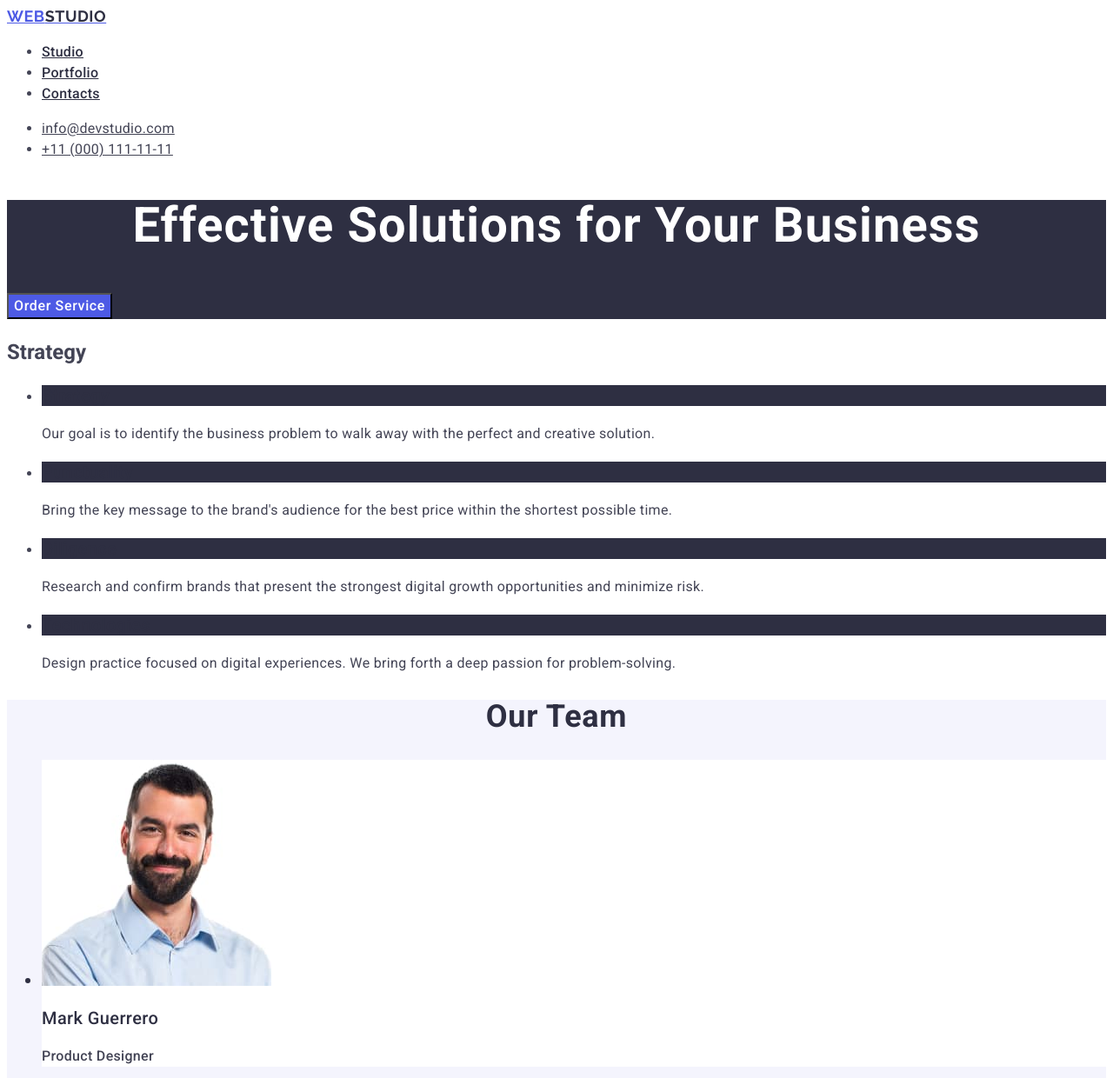
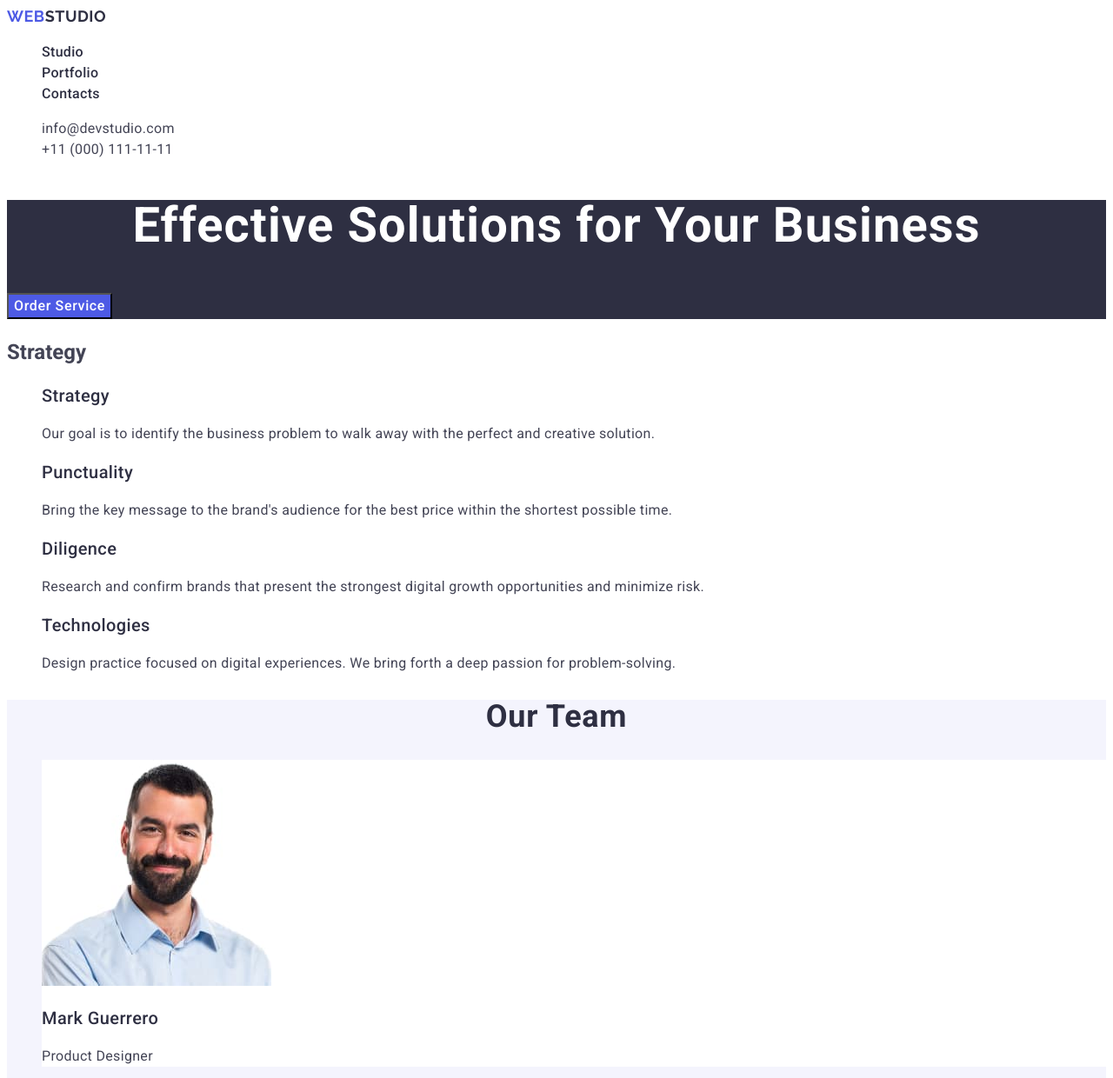
Before and after one commit to Iryna2110/goit-murkup-hw-02, a plain HTML site: page index.html in a window 1280 px wide. Shown: the top 1240 px of the page at 87% size. Drawn offline with Linux system fonts and the light colour scheme.

Commit message:
Update styles.css

```diff
--- a/css/styles.css
+++ b/css/styles.css
@@ -5,7 +5,12 @@ body {
     color: #434455;
     background-color: #FFFFFF;
 }
-
+a {
+    text-decoration: none;
+}
+ul {
+    list-style: none;
+}
 .header-logo {
     font-family: "Raleway", sans-serif;
     font-size: 18px;
@@ -78,7 +83,6 @@ address {
     line-height: 1.2;
     letter-spacing: 0.02em;
     color: #2e2f42;
-    background-color: #2e2f42;
 }
 
 .features-text {
@@ -109,6 +113,7 @@ address {
     color: #2e2f42;
 }
 .team-profession-item {
+    font-weight: 400;
     font-size: 16px;
     line-height: 1.5;
     letter-spacing: 0.02em;
@@ -130,6 +135,7 @@ address {
     color: #2e2f42;
 }
 .portfolio-type {
+    font-weight: 400;
     font-size: 16px;
     line-height: 1.5;
     letter-spacing: 0.02em;
```
